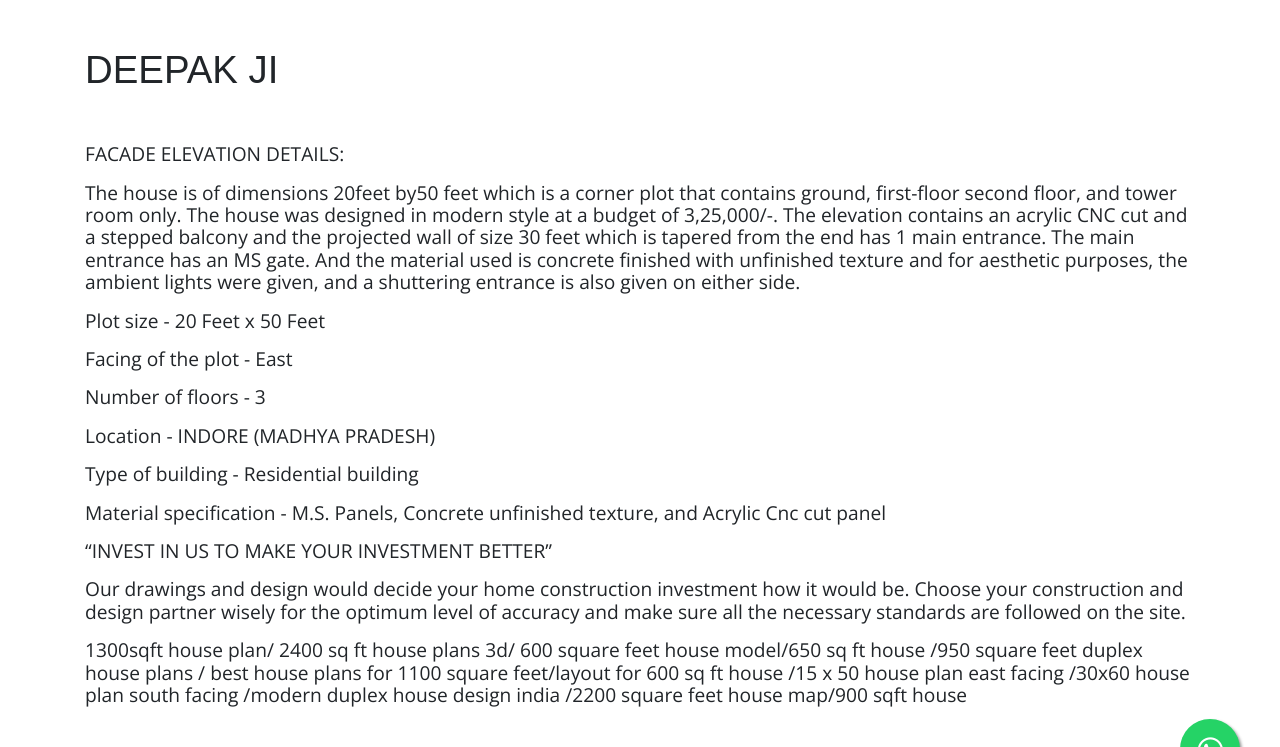
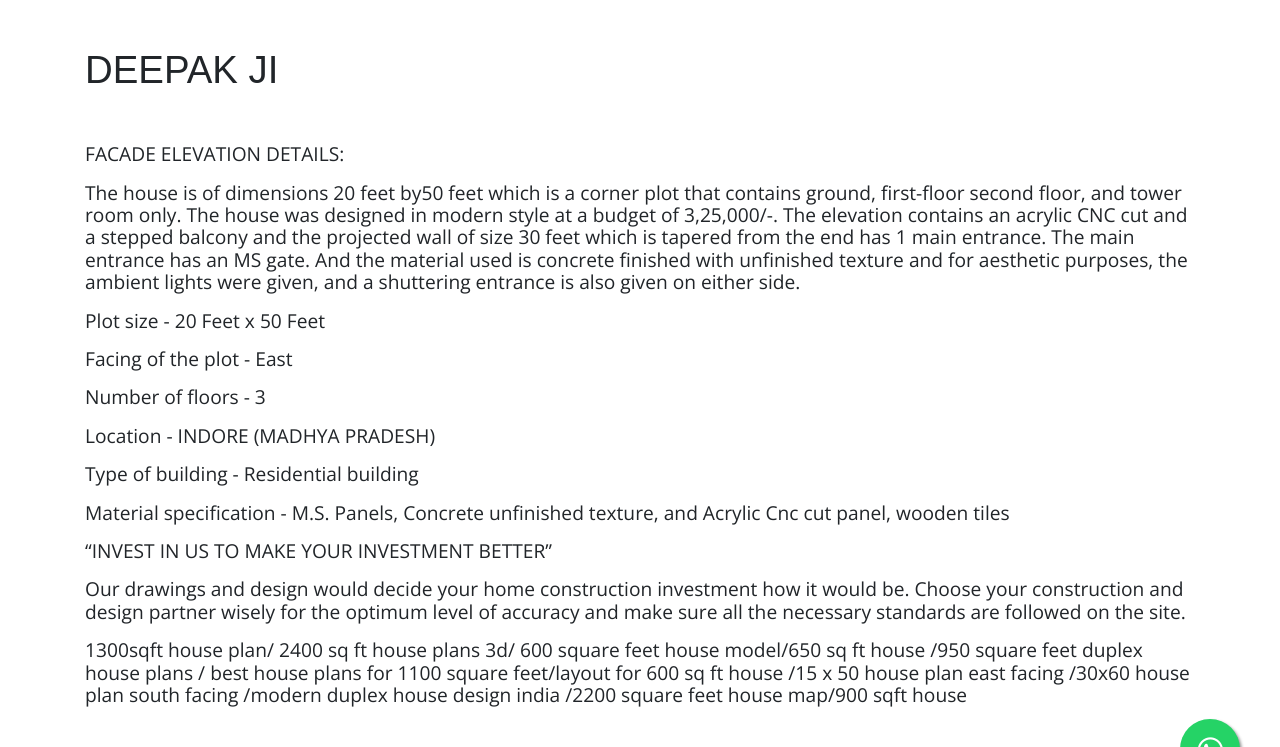
Before and after one commit to samasthiti/samasthiti, a Jekyll site: the page built from _threeddesigns/deepak-ji.md, in a window 1280 px wide and 900 px high, scrolled down 637 px, cut to the strip 81-828 px from the top of the window. Built offline with Jekyll 4.4.1, drawn with Linux system fonts in a browser that asks for light colours; nearby versions of some CDN libraries; comment, search, counter and statistics services are not loaded.

Commit message:
Update from Forestry.io samshthi construction updated _threeddesigns/deepak-ji.md

```diff
--- a/_threeddesigns/deepak-ji.md
+++ b/_threeddesigns/deepak-ji.md
@@ -24,7 +24,7 @@ house_category: 1000-to-2000-sq-ft
 ---
 **FACADE ELEVATION DETAILS:**
 
-The house is of dimensions 20feet by50 feet which is a corner plot that contains ground, first-floor second floor, and tower room only. The house was designed in modern style at a budget of 3,25,000/-. The elevation contains an acrylic CNC cut and a stepped balcony and the projected wall of size 30 feet which is tapered from the end has 1 main entrance. The main entrance has an MS gate. And the material used is concrete finished with unfinished texture and for aesthetic purposes, the ambient lights were given, and a shuttering entrance is also given on either side.
+The house is of dimensions 20 feet by50 feet which is a corner plot that contains ground, first-floor second floor, and tower room only. The house was designed in modern style at a budget of 3,25,000/-. The elevation contains an acrylic CNC cut and a stepped balcony and the projected wall of size 30 feet which is tapered from the end has 1 main entrance. The main entrance has an MS gate. And the material used is concrete finished with unfinished texture and for aesthetic purposes, the ambient lights were given, and a shuttering entrance is also given on either side.
 
 **Plot size -** 20 Feet x 50 Feet
 
@@ -36,7 +36,7 @@ The house is of dimensions 20feet by50 feet which is a corner plot that contains
 
 **Type of building -** Residential building
 
-**Material specification -** M.S. Panels, Concrete unfinished texture, and Acrylic Cnc cut panel
+**Material specification -** M.S. Panels, Concrete unfinished texture, and Acrylic Cnc cut panel, wooden tiles
 
 **“INVEST IN US TO MAKE YOUR INVESTMENT BETTER”**
 
```
